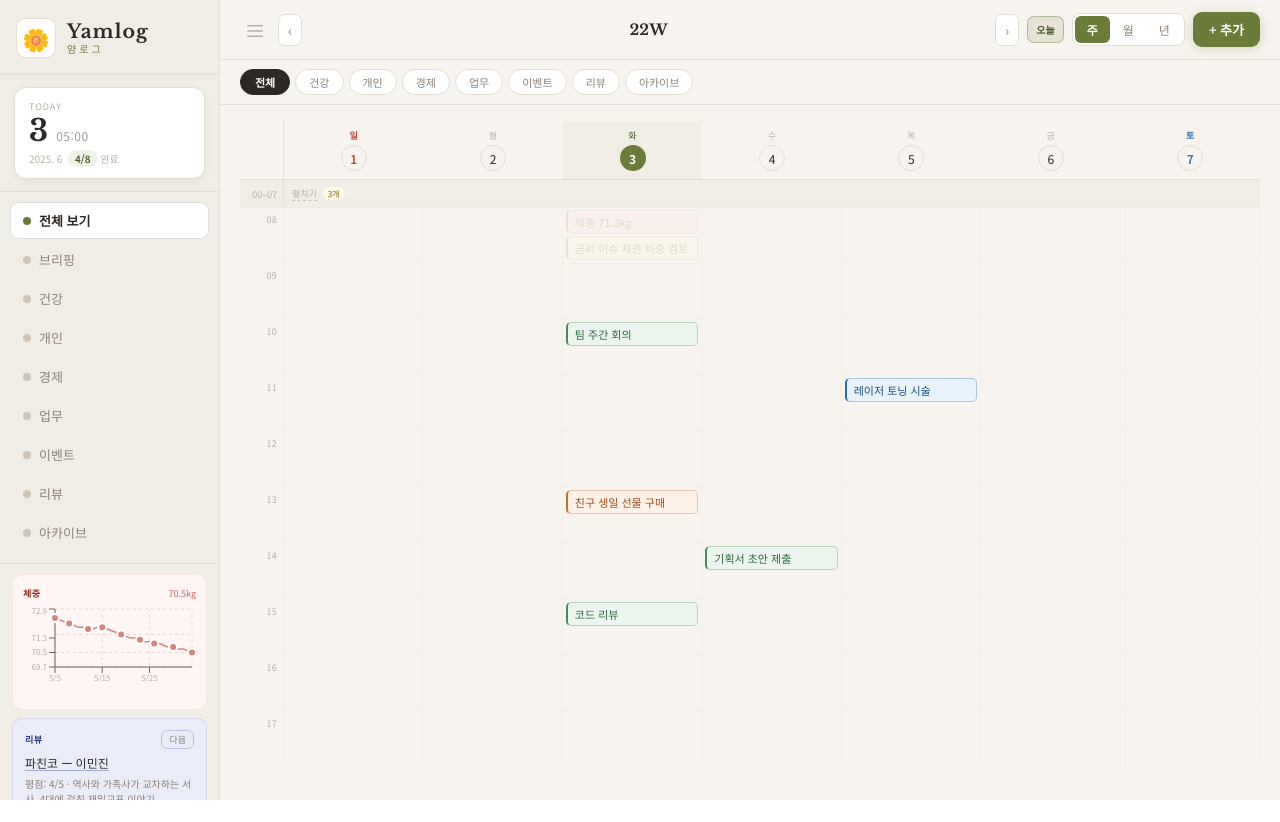
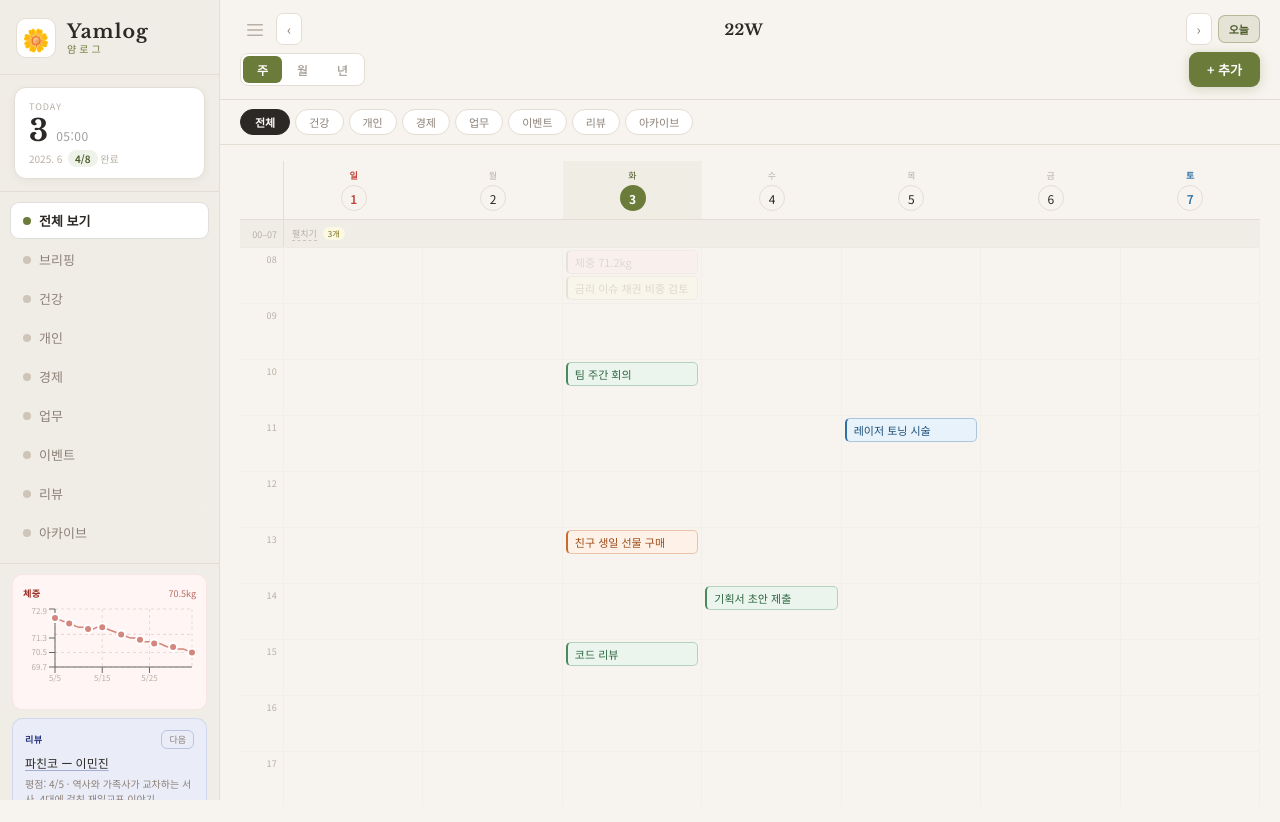
Before and after one commit to officialeide/yamlog, a React (Vite) app: page / in a window 1280 px wide. Before the commit the page ends 800 px from the top, so only its background shows below. Built offline with nearby package versions, Linux system fonts and the light colour scheme.

Commit message:
Update App.jsx

```diff
--- a/src/App.jsx
+++ b/src/App.jsx
@@ -1548,7 +1548,7 @@ export default function Yamlog() {
       `}</style>
 
       {/* SIDEBAR */}
-      {sideOpen && (
+      {sideOpen && !isMobile && (
         <aside style={{
           width:220,flexShrink:0,
           background:T.bgSub,
@@ -1670,10 +1670,10 @@ export default function Yamlog() {
           borderBottom:`1px solid ${T.border}`,
           background:T.bg, zIndex:10,
         }}>
+          {/* Row 1: 날짜 네비 */}
           <div style={{
-            display:"flex", alignItems:"center", gap:isMobile?4:8,
-            padding:isMobile?"10px 10px":"12px 20px",
-            flexWrap:"nowrap", overflowX:"hidden",
+            display:"flex", alignItems:"center", gap:6,
+            padding:isMobile?"10px 12px 6px":"12px 20px 6px",
           }}>
             {!isMobile && (
               <button onClick={()=>setSideOpen(s=>!s)} style={{
@@ -1690,29 +1690,35 @@ export default function Yamlog() {
             <button onClick={()=>navigate(-1)} style={{
               background:T.bgCard,border:`1px solid ${T.border}`,
               color:T.textSub,cursor:"pointer",borderRadius:7,
-              padding:"5px 9px",fontSize:14,flexShrink:0,
+              padding:"5px 10px",fontSize:14,flexShrink:0,
             }}>&#8249;</button>
             <div style={{
               fontFamily:"'Libre Baskerville',Georgia,serif",
-              fontSize:isMobile?13:15,color:T.text,
+              fontSize:isMobile?14:15,color:T.text,
               flex:1,textAlign:"center",fontWeight:600,letterSpacing:.2,
-              minWidth:0,
             }}>{headerLabel()}</div>
             <button onClick={()=>navigate(1)} style={{
               background:T.bgCard,border:`1px solid ${T.border}`,
               color:T.textSub,cursor:"pointer",borderRadius:7,
-              padding:"5px 9px",fontSize:14,flexShrink:0,
+              padding:"5px 10px",fontSize:14,flexShrink:0,
             }}>&#8250;</button>
             <button onClick={()=>setCurDate(new Date(today))} style={{
               background:"#6B7C3A22",border:"1px solid #6B7C3A66",
               color:"#4a5828",cursor:"pointer",borderRadius:7,
-              padding:"5px 8px",fontSize:10,fontWeight:600,flexShrink:0,
+              padding:"5px 10px",fontSize:11,fontWeight:600,flexShrink:0,
             }}>오늘</button>
-            <div style={{display:"flex",background:T.bgCard,borderRadius:8,padding:2,gap:1,border:`1px solid ${T.border}`,flexShrink:0}}>
+          </div>
+          {/* Row 2: 뷰 선택 + 추가 */}
+          <div style={{
+            display:"flex", alignItems:"center", gap:6,
+            padding:isMobile?"0 12px 10px":"0 20px 12px",
+            justifyContent:"space-between",
+          }}>
+            <div style={{display:"flex",background:T.bgCard,borderRadius:8,padding:2,gap:1,border:`1px solid ${T.border}`}}>
               {VIEWS.map(v=>(
                 <button key={v} onClick={()=>setView(v)} style={{
-                  padding:isMobile?"4px 7px":"5px 12px",
-                  borderRadius:6,fontSize:isMobile?10:12,cursor:"pointer",
+                  padding:isMobile?"6px 16px":"5px 14px",
+                  borderRadius:6,fontSize:isMobile?13:12,cursor:"pointer",
                   background:view===v?T.accent:"transparent",
                   border:"none",color:view===v?"white":T.textSub,
                   fontWeight:view===v?600:400,
@@ -1720,12 +1726,11 @@ export default function Yamlog() {
               ))}
             </div>
             <button onClick={()=>setShowModal(true)} style={{
-              padding:isMobile?"6px 10px":"8px 16px",
+              padding:isMobile?"8px 20px":"8px 18px",
               borderRadius:9,cursor:"pointer",flexShrink:0,
               background:T.accent,border:"none",color:"white",
-              fontSize:isMobile?11:13,fontWeight:600,
+              fontSize:isMobile?13:13,fontWeight:600,
               boxShadow:`0 2px 12px ${T.accent}44`,
-              whiteSpace:"nowrap",
             }}>+ 추가</button>
           </div>
         </header>
```
